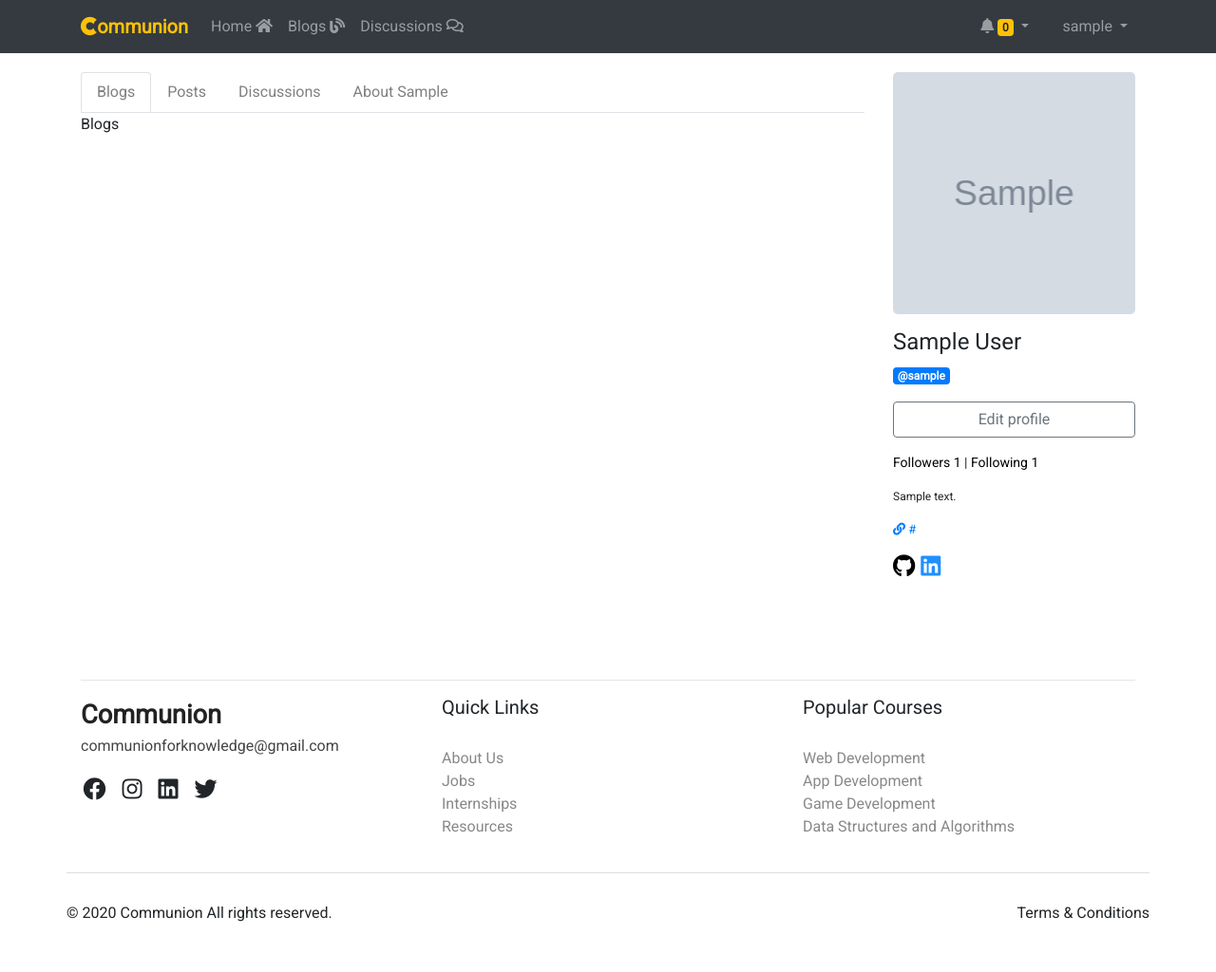
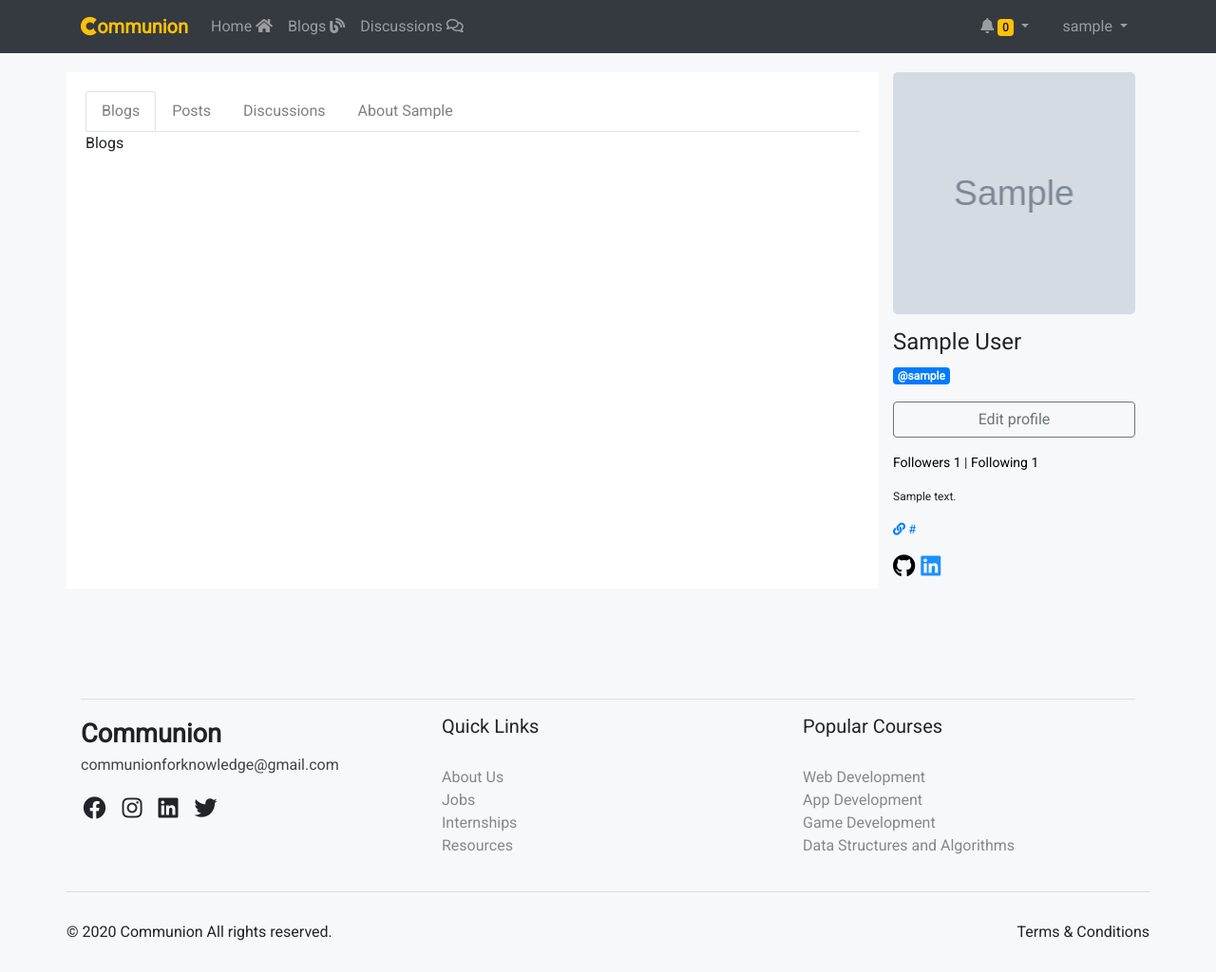
Before and after one commit to AnkitAvi11/blogify, a Django app: a page that uses templates/user/profile.html in a window 1280 px wide. Shown: the whole page at 95% size. Before the commit the page ends 971 px from the top, so only its background shows below. Run offline with Django 3.2, Linux system fonts and the light colour scheme; a user stored in the database is signed in; tables that the repository leaves empty hold one stand-in row (values such as "Sample post"); grey boxes marked "Sample" are stand-in pictures; some libraries are stand-ins or nearby versions.

Commit message:
Visual apperance fixes

```diff
--- a/public/css/main.css
+++ b/public/css/main.css
@@ -5,8 +5,11 @@
     font-family: 'Roboto', sans-serif;
 }
 
+body {
+  background: #F6F8FA;
+}
+
 /* Footer Section */
-
 
 footer.main-footer {
     padding: 80px 0 0;
--- a/templates/user/profile.html
+++ b/templates/user/profile.html
@@ -1,10 +1,9 @@
 {%extends 'base.html'%}
 {%load static%}
 {%block content%}
-    <div class="container" style="margin-top: 20px;">
+    <div class="container" style="margin-top: 20px;margin-bottom:20px">
         <div class="row">
-
-            <div class="col-sm-9">
+            <div class="col-sm-9" style="background: white;padding:20px">
                 <nav style="position: sticky;top:0px;z-index:888;background:white;">
                     <div class="nav nav-tabs" id="nav-tab" role="tablist">
                       <a class="nav-link active" id="nav-home-tab" data-toggle="tab" href="#nav-home" role="tab" aria-controls="nav-home" aria-selected="true" style="color: grey;">Blogs</a>
```
Also changed, not shown: templates/blog/blogs.html (+19 -3 lines).
